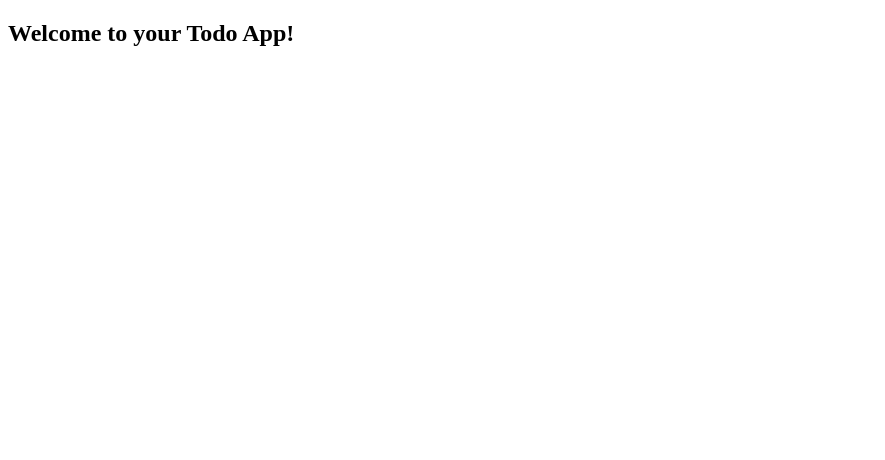
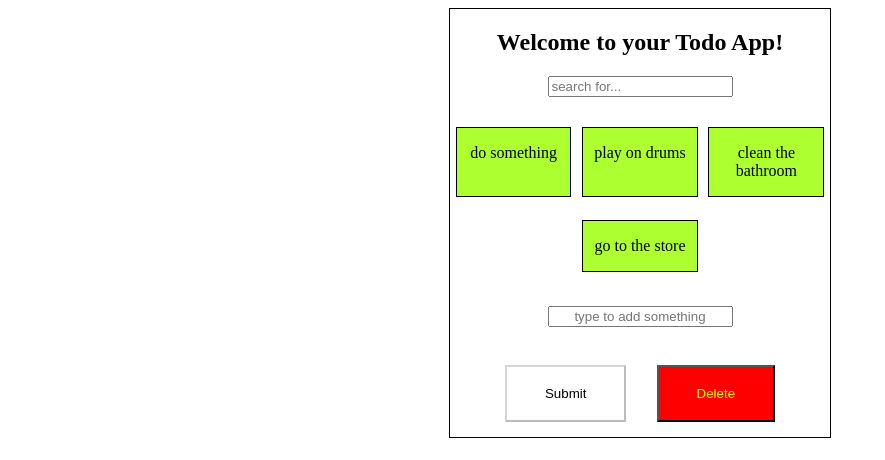
Before and after one commit to bloominstituteoftechnology/web-module-project-class-components, a React (Create React App) app: page / in a window 1280 px wide. Shown: the top 460 px of the page, without its empty margins (0-885 px from the left). Built offline with nearby package versions, Linux system fonts and the light colour scheme; the HTML template or start-up script is replaced by a standard one.

Commit message:
mvp+stretch done

```diff
--- a/package.json
+++ b/package.json
@@ -8,7 +8,8 @@
     "@testing-library/user-event": "^7.2.1",
     "react": "^16.13.0",
     "react-dom": "^16.13.0",
-    "react-scripts": "3.4.0"
+    "react-scripts": "3.4.0",
+    "styled-components": "^5.2.1"
   },
   "scripts": {
     "start": "react-scripts start",
--- a/src/App.js
+++ b/src/App.js
@@ -1,14 +1,144 @@
 import React from 'react';
+import TodoList from './components/TodoList';
+import ToDoForm from './components/TodoForm';
+import SearchBar from './components/SearchBar'
+import styled from 'styled-components'
+
+const StyledDiv = styled.div`
+text-align:center;
+border:1px solid black;
+width:30%;
+margin:auto;
+.to-do-list{
+  display:flex;
+  flex-wrap:wrap;
+}
+.searchDiv{
+  margin-bottom:5%;
+}
+#submitBtn{
+  padding:5% 10%;;
+  margin:4%;
+  display:inline-block;
+  background-color:green;
+  cursor: pointer;
+  :disabled{
+    background:transparent;
+    color:black;
+    cursor: not-allowed;
+  }
+}
+#deleteBtn{
+  padding:5% 10%;;
+  margin:4%;
+  cursor: pointer;
+  display:inline-block;
+  background:red;
+  color:yellow;
+}
+#inputForm{
+  display:block;
+  margin:6% auto;
+  text-align:center;
+}
+`;
+
+
+const array = [
+  {
+  task: 'do something',
+  id: 12142,
+  completed: false
+},
+{
+  task: 'play on drums',
+  id: 121414,
+  completed: false
+},
+{
+  task: 'clean the bathroom',
+  id: 24214,
+  completed: false
+},
+{
+  task: 'go to the store',
+  id: 1424214,
+  completed: false
+},
+];
 
 class App extends React.Component {
+  constructor(){
+    super();
+    this.state = {
+      toDoArray:array,
+      inputText:'',
+
+    }
+
+  }
+
+  toggleToDo = (toDoId) =>{
+    this.setState({
+      toDoArray: this.state.toDoArray.map(item => {
+        if (item.id === toDoId){
+          return {
+            ...item, completed:!item.completed,
+          }
+        }
+        else {
+          return item;
+        }
+      })
+    }
+    )
+  };
+
+  changeHandler = e =>{
+    this.setState({
+      [e.target.name]:e.target.value,
+    })
+  };
+
+  addItem = itemName =>{
+    const newItem = {
+      task: itemName,
+      id: new Date(),
+      completed: false,
+    }
+    this.setState({
+      toDoArray: [...this.state.toDoArray, newItem]
+    })
+  };
+
+  submitHandler = e =>{
+    e.preventDefault();
+    this.addItem(this.state.inputText);
+    this.setState({
+      inputText:''
+    })
+  };
+
+  deleteHandler = e =>{
+    e.preventDefault();
+    this.setState({toDoArray: this.state.toDoArray.filter(item =>
+      item.completed === false)})
+  }
+
+
+
   // you will need a place to store your state in this component.
   // design `App` to be the parent component of your application.
   // this component is going to take care of state, and any change handlers you need to work with your state
   render() {
     return (
-      <div>
+      <StyledDiv>
         <h2>Welcome to your Todo App!</h2>
-      </div>
+        <SearchBar/>
+        <TodoList toDoArray={this.state.toDoArray} toggleToDo={this.toggleToDo}/>
+        <ToDoForm inputText={this.state.inputText} changeHandler={this.changeHandler}
+        submitHandler={this.submitHandler} deleteHandler={this.deleteHandler}/>
+      </StyledDiv>
     );
   }
 }
--- /dev/null
+++ b/src/components/SearchBar.js
@@ -0,0 +1,28 @@
+import React from 'react'
+
+const SearchBar = props =>{
+
+function searchFunc(){
+    let input = document.querySelector('#search').value;
+    input = input.toLowerCase().trim();
+    let allToDoS = document.querySelectorAll('.todo');
+
+    for (let i=0;i<allToDoS.length;i++){
+        console.log(allToDoS[i].textContent)
+        if (allToDoS[i].innerText.toLowerCase().trim().includes(input)){
+            allToDoS[i].style.display=''
+        }
+        else(
+            allToDoS[i].style.display='none'
+        )
+    }
+}
+
+    return (
+        <div className='searchDiv'>
+            <input  id='search' type='text' placeholder='search for...' onKeyUp={searchFunc}/>
+        </div>
+    )
+}
+
+export default SearchBar;
--- a/src/components/Todo.css
+++ b/src/components/Todo.css
@@ -0,0 +1,13 @@
+.todo {
+  border: 1px solid black;
+  text-align: center;
+  width: 30%;
+  margin: 3% auto;
+  cursor: pointer;
+  background: greenyellow;
+}
+.completed {
+  color: white;
+  background: red;
+  text-decoration: line-through;
+}
--- a/src/components/Todo.js
+++ b/src/components/Todo.js
@@ -0,0 +1,14 @@
+import React from 'react';
+import './Todo.css'
+
+const ToDo = props => {
+    return (
+        <div onClick={() => props.toggleToDo(props.item.id)} className={`todo${props.item.completed ? ' completed' : ''}`}>
+        <p>{props.item.task}</p>
+
+        </div>
+
+    )
+}
+
+export default ToDo
--- a/src/components/TodoForm.js
+++ b/src/components/TodoForm.js
@@ -0,0 +1,21 @@
+import React from 'react'
+
+const ToDoForm = props => {
+
+
+        return(
+            <form onSubmit={props.submitHandler}>
+            <input type='text'
+            id='inputForm'
+            name='inputText'
+            placeholder = 'type to add something'
+            value={props.inputText}
+            onChange={props.changeHandler}
+            />
+            <button id='submitBtn' disabled={props.inputText === '' ? true : false}>Submit</button>
+            <button id='deleteBtn' onClick={props.deleteHandler}>Delete</button>
+        </form>
+    )
+}
+
+export default ToDoForm;
--- a/src/components/TodoList.js
+++ b/src/components/TodoList.js
@@ -1,2 +1,19 @@
 // your components will all go in this `component` directory.
 // feel free to change this component.js into TodoList.js
+import React from 'react';
+import ToDo from './Todo'
+
+const ToDoList = props => {
+
+    return(
+        <div className='to-do-list'>
+            {props.toDoArray.map(item => (
+                <ToDo key={item.id} item={item} toggleToDo={props.toggleToDo}/>
+            ))
+        }
+        </div>
+    )
+}
+
+
+export default ToDoList
```
Also changed, not shown: 1 other file (tests, documents, lock files or other folders).
